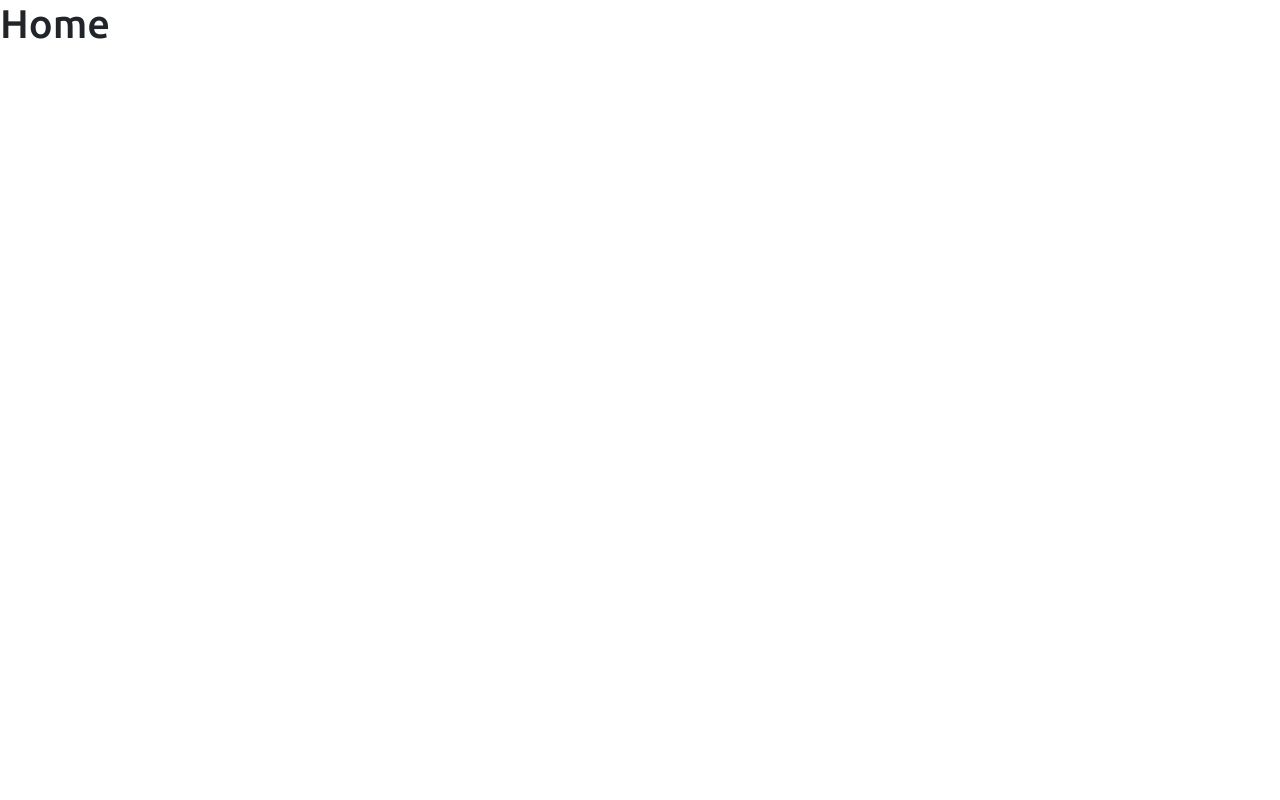
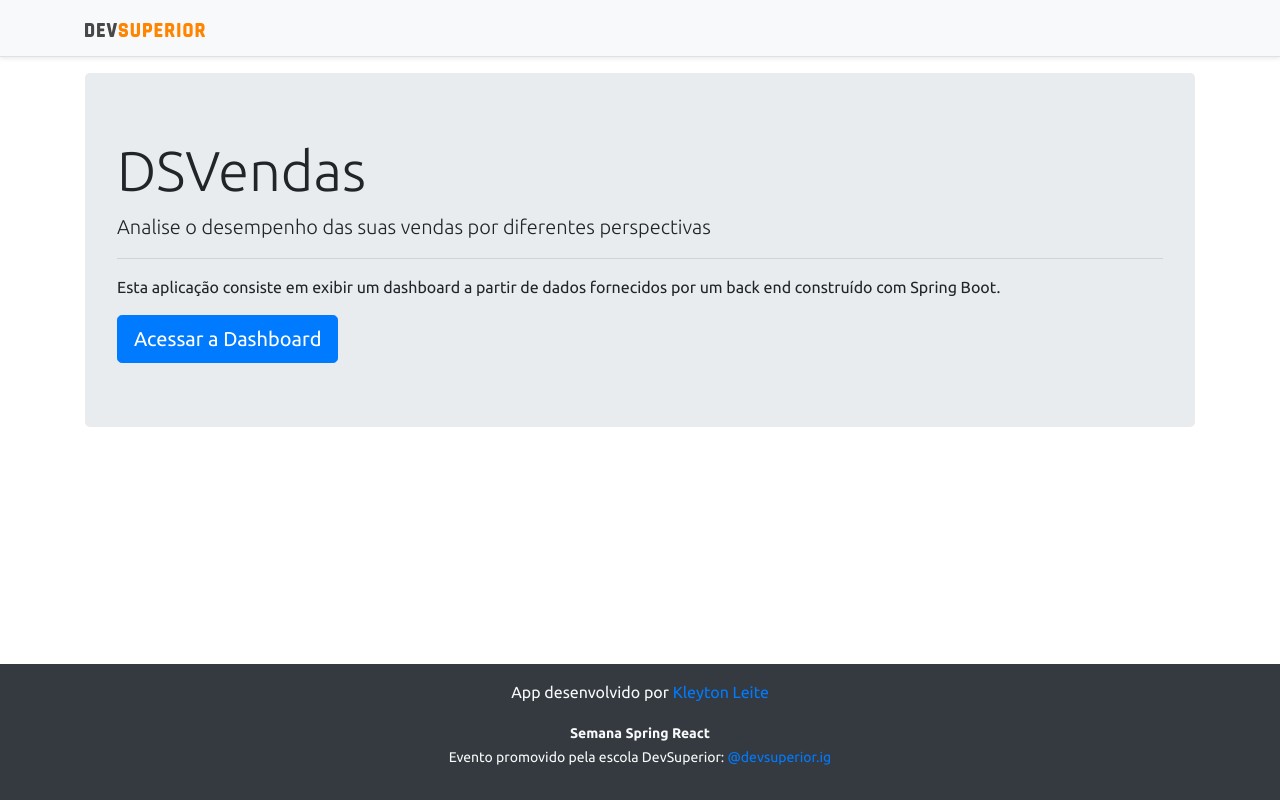
Before and after one commit to KleytonLeite/project-sds3, a React (Create React App) app in the folder frontend/: page / in a window 1280 px wide. Built offline with nearby package versions, Linux system fonts and the light colour scheme.

Commit message:
feat: DonutChart integration

```diff
--- a/frontend/package.json
+++ b/frontend/package.json
@@ -11,6 +11,7 @@
     "@types/react": "^17.0.0",
     "@types/react-dom": "^17.0.0",
     "apexcharts": "^3.26.1",
+    "axios": "^0.21.1",
     "bootstrap": "^4.6.0",
     "react": "^17.0.2",
     "react-apexcharts": "^1.3.9",
--- a/frontend/src/App.tsx
+++ b/frontend/src/App.tsx
@@ -1,8 +1,9 @@
+
 import Routes from "Routes";
 
 function App() {
   return (
-    <Routes />
+      <Routes />
   );
 }
 
--- a/frontend/src/Routes.tsx
+++ b/frontend/src/Routes.tsx
@@ -1,3 +1,5 @@
+import Footer from "components/Footer";
+import NavBar from "components/NavBar";
 import Dashboard from "pages/Dashboard";
 import Home from "pages/Home";
 import { BrowserRouter, Route, Switch } from "react-router-dom";
@@ -5,6 +7,7 @@
 const Routes = () => {
     return (
         <BrowserRouter>
+            <NavBar />
             <Switch>
                 <Route path="/" exact>
                     <Home />
@@ -13,6 +16,7 @@
                     <Dashboard />
                 </Route>
             </Switch>
+            <Footer />
         </BrowserRouter>
     );
   }
--- a/frontend/src/components/BarChart/index.tsx
+++ b/frontend/src/components/BarChart/index.tsx
@@ -1,4 +1,9 @@
 import Chart from 'react-apexcharts';
+
+// type BarChartData = {
+//     series: number[];
+//     labels: string[];
+// }
 
 const BarChart = () => {
 
--- a/frontend/src/components/DonutChart/index.tsx
+++ b/frontend/src/components/DonutChart/index.tsx
@@ -1,11 +1,28 @@
+import axios from 'axios';
+import { useEffect, useState } from 'react';
 import Chart from 'react-apexcharts';
+import { SaleSum } from 'types/sale';
+import { BASE_URL } from 'utils/requests';
+
+type ChartData = {
+    series: number[];
+    labels: string[];
+}
 
 const DonutChart = () => {
 
-    const mockData = {
-        series: [477138, 499928, 444867, 220426, 473088],
-        labels: ['Anakin', 'Barry Allen', 'Kal-El', 'Logan', 'Padmé']
-    }
+    const [chartData, setChartData] = useState<ChartData>({ labels: [], series: [] });
+
+    useEffect(() => {
+        axios.get(`${BASE_URL}/sales/sum-by-seller`)
+            .then(response => {
+                const data = response.data as SaleSum[];
+                const mySeries = data.map(x => x.sum);
+                const myLabels = data.map(x => x.sellerName);
+
+                setChartData({ labels: myLabels, series: mySeries });
+            })
+    }, []);
 
     const options = {
         legend: {
@@ -15,8 +32,8 @@
 
     return (
         <Chart
-            options={{...options, labels: mockData.labels}}
-            series={mockData.series}
+            options={{ ...options, labels: chartData.labels }}
+            series={chartData.series}
             type="donut"
             height="240"
         />
--- a/frontend/src/components/NavBar/index.tsx
+++ b/frontend/src/components/NavBar/index.tsx
@@ -1,3 +1,5 @@
+
+import { Link } from 'react-router-dom';
 import ImgDsDark from '../../assets/img/ds-dark.svg';
 
 const NavBar = () => {
@@ -5,7 +7,9 @@
     <div className="d-flex flex-column flex-md-row align-items-center p-3 px-md-4 mb-3 bg-light border-bottom shadow-sm">
       <div className="container">
         <nav className="my-2 my-md-0 mr-md-3">
+          <Link to="/">
             <img src={ImgDsDark} alt="DevSuperior" width="120" />
+          </Link>
         </nav>
       </div>
     </div>
--- a/frontend/src/pages/Dashboard/index.tsx
+++ b/frontend/src/pages/Dashboard/index.tsx
@@ -1,13 +1,10 @@
 import BarChart from "components/BarChart";
 import DataTable from "components/DataTable";
 import DonutChart from "components/DonutChart";
-import Footer from "components/Footer";
-import NavBar from "components/NavBar";
 
 const Dashboard = () => {
     return (
         <>
-      <NavBar />
             <div className="container">
                 <h1 className="text-primary py-3">Dash-board de Vendas </h1>
 
@@ -27,7 +24,7 @@
                 </div>
                 <DataTable />
             </div>
-      <Footer />
+
         </>
     );
 }
--- a/frontend/src/pages/Home/index.tsx
+++ b/frontend/src/pages/Home/index.tsx
@@ -1,7 +1,21 @@
+import { Link } from "react-router-dom";
+
 const Home = () => {
     return (
-        <h1>Home</h1>
+
+        <div className="container">
+            <div className="jumbotron">
+                <h1 className="display-4">DSVendas</h1>
+                <p className="lead">Analise o desempenho das suas vendas por diferentes perspectivas</p>
+                <hr />
+                <p>Esta aplicação consiste em exibir um dashboard a partir de dados fornecidos por um back end construído com Spring Boot.</p>
+                <Link className="btn btn-primary btn-lg"to="/dashboard">
+                    Acessar a Dashboard
+                </Link>
+            </div>
+        </div>
+
     );
-  }
+}
 
-  export default Home;
+export default Home;
--- /dev/null
+++ b/frontend/src/types/sale.ts
@@ -0,0 +1,4 @@
+export type SaleSum = {
+    sellerName: string,
+    sum: number
+}
--- /dev/null
+++ b/frontend/src/utils/requests.ts
@@ -0,0 +1 @@
+export const BASE_URL = 'https://sds3-kleyton.herokuapp.com';
```
Also changed, not shown: 1 other file (tests, documents, lock files or other folders). Lines whose indentation alone changed are shown as unchanged.
